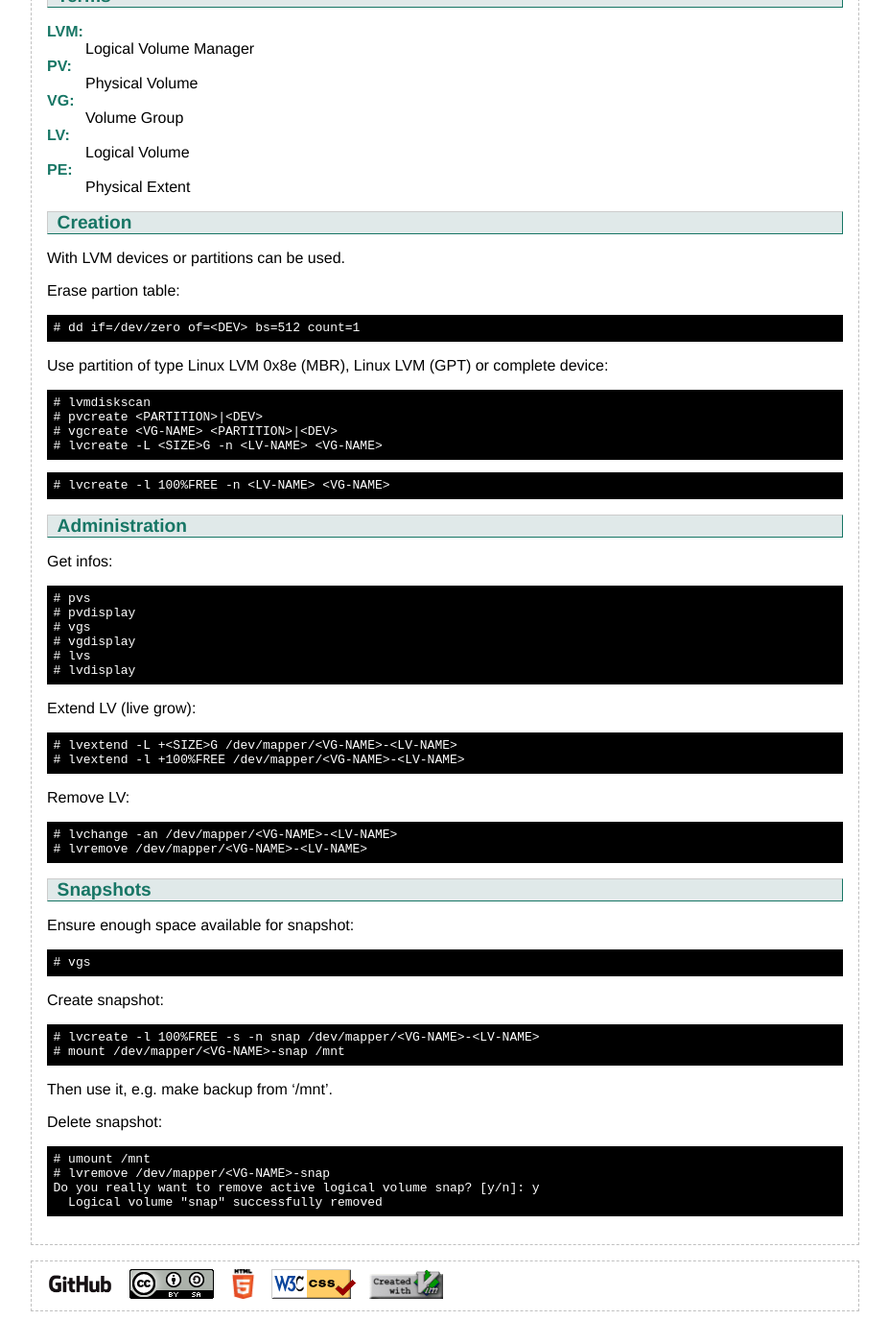
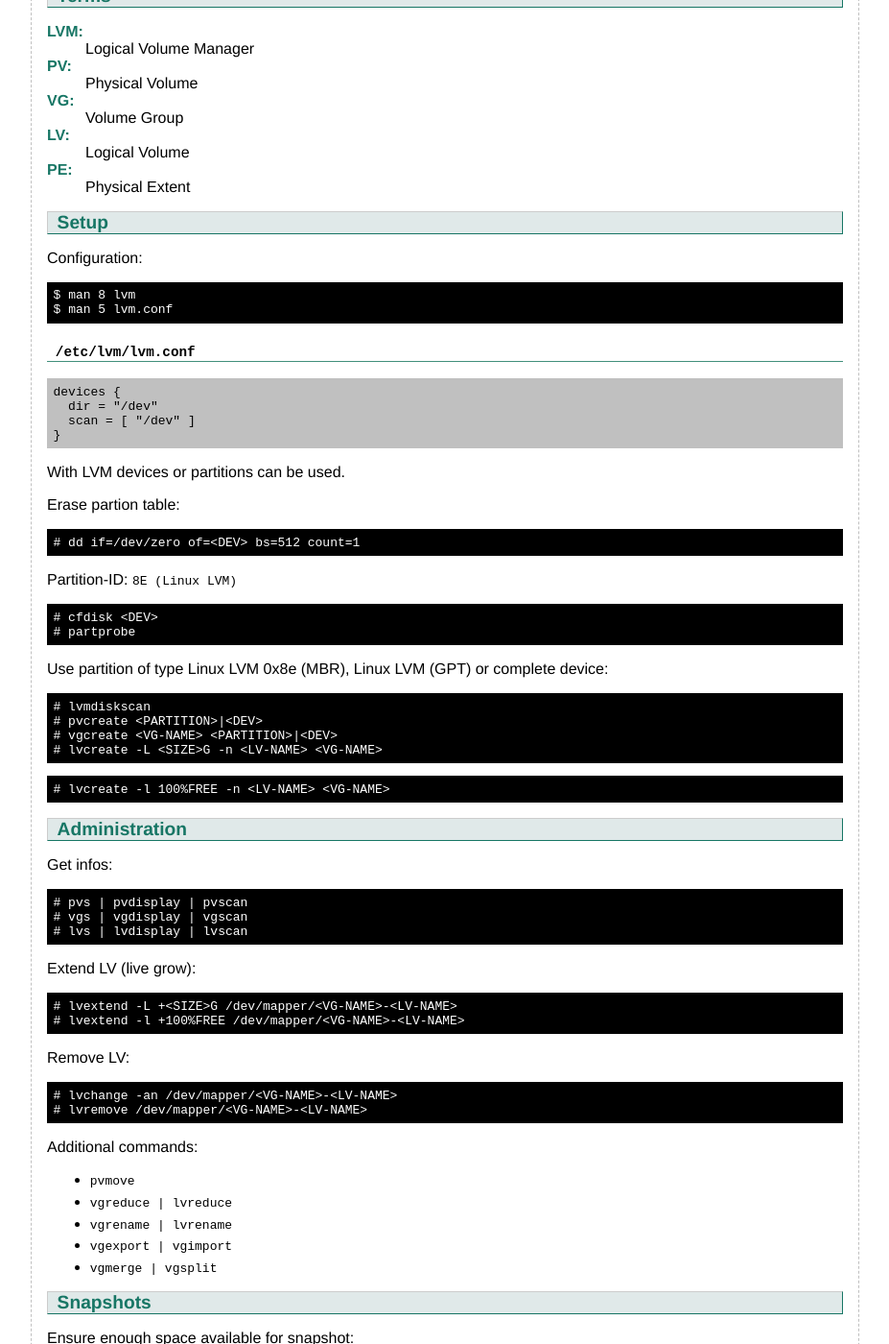
Before and after one commit to flyinggreenfrog/flyinggreenfrog.github.io, a Jekyll site: the page built from knowledgebase/lvm.md, in a window 1280 px wide and 1400 px high, scrolled down 228 px. Shown: the whole window at 96% size, without its empty margins (176-1103 px from the left). Built offline with Jekyll 4.4.1, drawn with Linux system fonts in a browser that asks for light colours.

Commit message:
Worked on lvm.

````diff
--- a/knowledgebase/lvm.md
+++ b/knowledgebase/lvm.md
@@ -26,7 +26,23 @@ LV
 PE
 : Physical Extent
 
-## Creation
+## Setup
+
+Configuration:
+
+``` sh
+$ man 8 lvm
+$ man 5 lvm.conf
+```
+
+### `/etc/lvm/lvm.conf`
+
+``` text
+devices {
+  dir = "/dev"
+  scan = [ "/dev" ]
+}
+```
 
 With LVM devices or partitions can be used.
 
@@ -34,6 +50,13 @@ Erase partion table:
 
 ``` sh
 # dd if=/dev/zero of=<DEV> bs=512 count=1
+```
+
+Partition-ID: `8E (Linux LVM)`
+
+``` sh
+# cfdisk <DEV>
+# partprobe
 ```
 
 Use partition of type Linux LVM 0x8e (MBR), Linux LVM (GPT) or complete device:
@@ -54,12 +77,9 @@ Use partition of type Linux LVM 0x8e (MBR), Linux LVM (GPT) or complete device:
 Get infos:
 
 ``` sh
-# pvs
-# pvdisplay
-# vgs
-# vgdisplay
-# lvs
-# lvdisplay
+# pvs | pvdisplay | pvscan
+# vgs | vgdisplay | vgscan
+# lvs | lvdisplay | lvscan
 ```
 
 Extend LV (live grow):
@@ -75,6 +95,14 @@ Remove LV:
 # lvchange -an /dev/mapper/<VG-NAME>-<LV-NAME>
 # lvremove /dev/mapper/<VG-NAME>-<LV-NAME>
 ```
+
+Additional commands:
+
+* `pvmove`
+* `vgreduce | lvreduce`
+* `vgrename | lvrename`
+* `vgexport | vgimport`
+* `vgmerge | vgsplit`
 
 ## Snapshots
 
````
Also changed, not shown: other parts of knowledgebase/lvm.md (+1 -1 lines).
